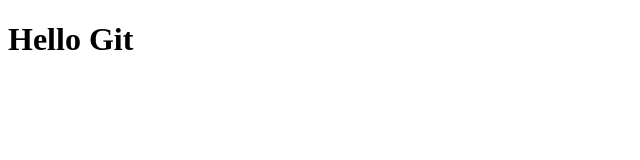
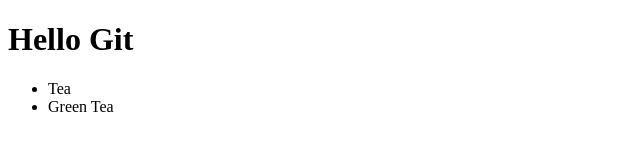
Before and after one commit to siddhantk232/git-hello, a plain HTML site: page index.html in a window 1280 px wide. Shown: the whole page, without its empty margins (0-640 px from the left). Drawn offline with Linux system fonts and the light colour scheme.

Commit message:
added beverages list

```diff
--- a/index.html
+++ b/index.html
@@ -11,6 +11,11 @@
 
     <h1>Hello Git</h1>
 
+    <ul>
+        <li>Tea</li>
+        <li>Green Tea</li>
+    </ul>
+
 </body>
 
 </html>
```
